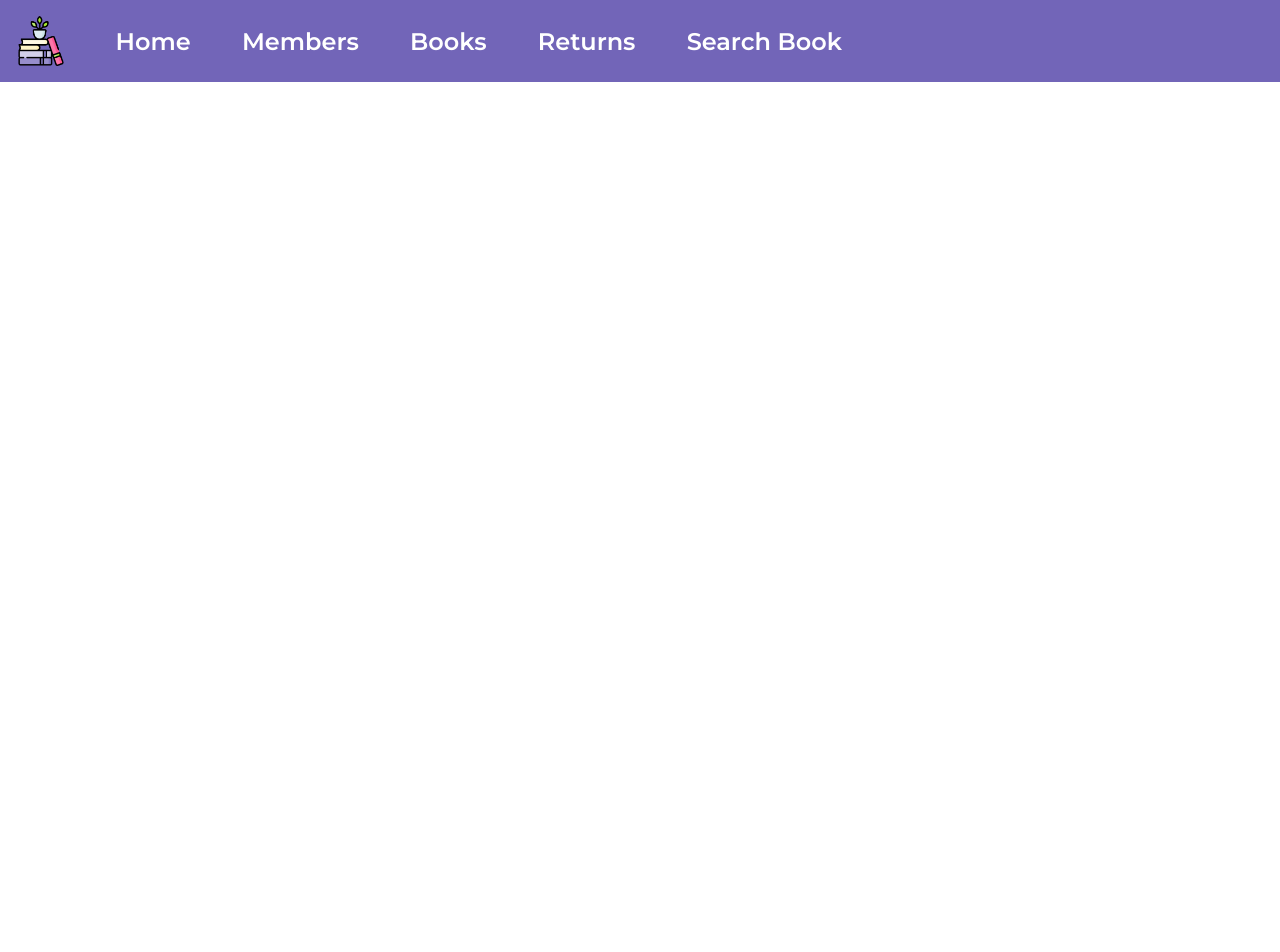
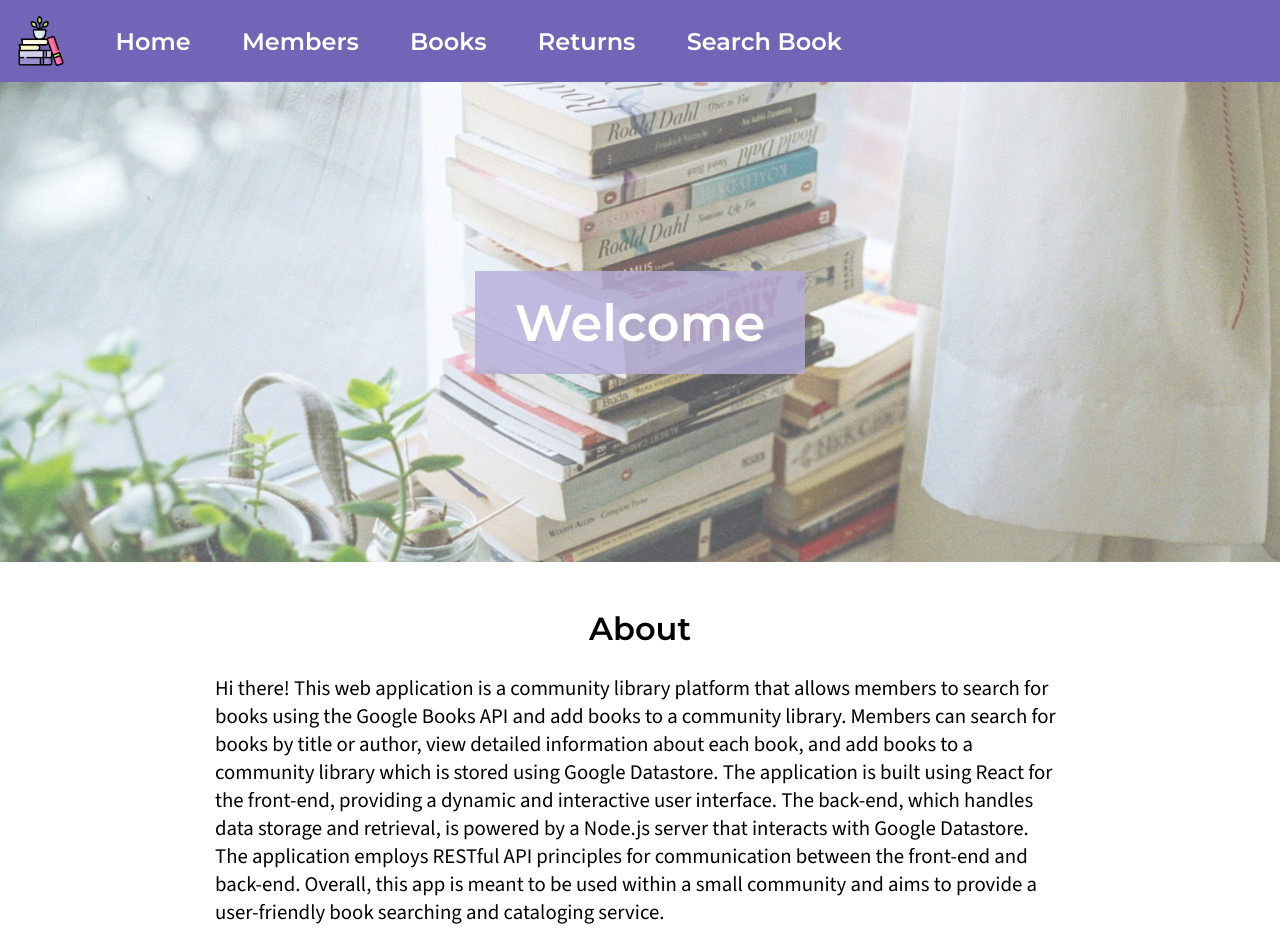
Before and after one commit to helen-m-wong/community-library, a React (Create React App) app in the folder Client/: page / in a window 1280 px wide. Shown: the top 952 px of the page. Before the commit the page ends 800 px from the top, so only its background shows below. Built offline with nearby package versions, Linux system fonts and the light colour scheme; the HTML template or start-up script is replaced by a standard one.

Commit message:
added and styled home page

```diff
--- a/Client/package.json
+++ b/Client/package.json
@@ -2,7 +2,7 @@
   "name": "library-app",
   "version": "0.1.0",
   "private": true,
-  "proxy": "http://localhost:3000",
+  "proxy": "https://community-library-410206.wl.r.appspot.com",
   "dependencies": {
     "@testing-library/jest-dom": "^5.17.0",
     "@testing-library/react": "^13.4.0",
@@ -15,7 +15,7 @@
     "web-vitals": "^2.1.4"
   },
   "scripts": {
-    "start": "PORT=8000 react-scripts start",
+    "start": "react-scripts start",
     "build": "react-scripts build",
     "test": "react-scripts test",
     "eject": "react-scripts eject"
--- a/Client/src/App.css
+++ /dev/null
@@ -1,38 +0,0 @@
-.App {
-  text-align: center;
-}
-
-.App-logo {
-  height: 40vmin;
-  pointer-events: none;
-}
-
-@media (prefers-reduced-motion: no-preference) {
-  .App-logo {
-    animation: App-logo-spin infinite 20s linear;
-  }
-}
-
-.App-header {
-  background-color: #282c34;
-  min-height: 100vh;
-  display: flex;
-  flex-direction: column;
-  align-items: center;
-  justify-content: center;
-  font-size: calc(10px + 2vmin);
-  color: white;
-}
-
-.App-link {
-  color: #61dafb;
-}
-
-@keyframes App-logo-spin {
-  from {
-    transform: rotate(0deg);
-  }
-  to {
-    transform: rotate(360deg);
-  }
-}
--- a/Client/src/App.js
+++ b/Client/src/App.js
@@ -1,8 +1,7 @@
 import React from 'react';
 import { BrowserRouter, Routes, Route } from 'react-router-dom';
 
-import './App.css';
-
+import Home from './pages/Home/Home.js';
 import NavBar from './components/NavBar.js';
 import Members from './pages/Members/Members.js';
 import MemberDetail from './pages/Members/MemberDetail.js';
@@ -24,6 +23,7 @@ function App() {
         <main>
           <section>
             <Routes>
+              <Route path="/" element={<Home />} />
               <Route path="/members" element={<Members />} />
               <Route path="/members/:id" element={<MemberDetail />} />
               <Route path="/members/add" element={<AddMember />} />
--- /dev/null
+++ b/Client/src/pages/Home/Home.css
@@ -0,0 +1,47 @@
+/* src/pages/Home/Home.css */
+.home-container {
+    text-align: center;
+  }
+
+.img-container {
+    position: relative;
+    width: 100%;
+    height: 60vh; /* 60% of the viewport height */
+    background-image: url("../../../public/books-bg.jpg");
+    background-size: cover;
+    background-position: center;
+    display: flex;
+    justify-content: center;
+    align-items: center;
+    opacity: 0.7;
+}
+
+.welcome-text-container {
+    background-color: rgba(151, 142, 203, 0.8); /* Black background with 70% opacity */
+    padding: 20px 40px;
+    display: flex;
+    justify-content: center;
+    align-items: center;
+    font-family: 'Montserrat', sans-serif;
+}
+
+.welcome-text {
+    color: white;
+    font-size: 3.2rem;
+    margin: 0; /* remove default margin */
+}
+
+.text-below-image {
+    padding: 20px;
+    font-family: 'Source Sans 3', sans-serif;
+    font-size: 1.3rem;
+    text-align: left;
+    max-width: 850px; /* limit the width of the text block */
+    margin: 0 auto;
+}
+
+.text-below-image h2 {
+    font-family: 'Montserrat', sans-serif;
+    font-size: 2rem;
+    text-align: center;
+}
--- /dev/null
+++ b/Client/src/pages/Home/Home.js
@@ -0,0 +1,21 @@
+import React from 'react';
+import './Home.css';
+
+const Home = () => {
+  return (
+    <div className="home-container">
+      <div className="img-container">
+        <div className="welcome-text-container">
+          <h1 className="welcome-text">Welcome</h1>
+        </div>
+      </div>
+
+      <div className="text-below-image">
+        <h2>About</h2>
+        <p>Hi there! This web application is a community library platform that allows members to search for books using the Google Books API and add books to a community library. Members can search for books by title or author, view detailed information about each book, and add books to a community library which is stored using Google Datastore. The application is built using React for the front-end, providing a dynamic and interactive user interface. The back-end, which handles data storage and retrieval, is powered by a Node.js server that interacts with Google Datastore. The application employs RESTful API principles for communication between the front-end and back-end. Overall, this app is meant to be used within a small community and aims to provide a user-friendly book searching and cataloging service. </p>
+      </div>
+    </div>
+  );
+};
+
+export default Home;
```
Also changed, not shown: Client/public/books-bg.jpg (added).
